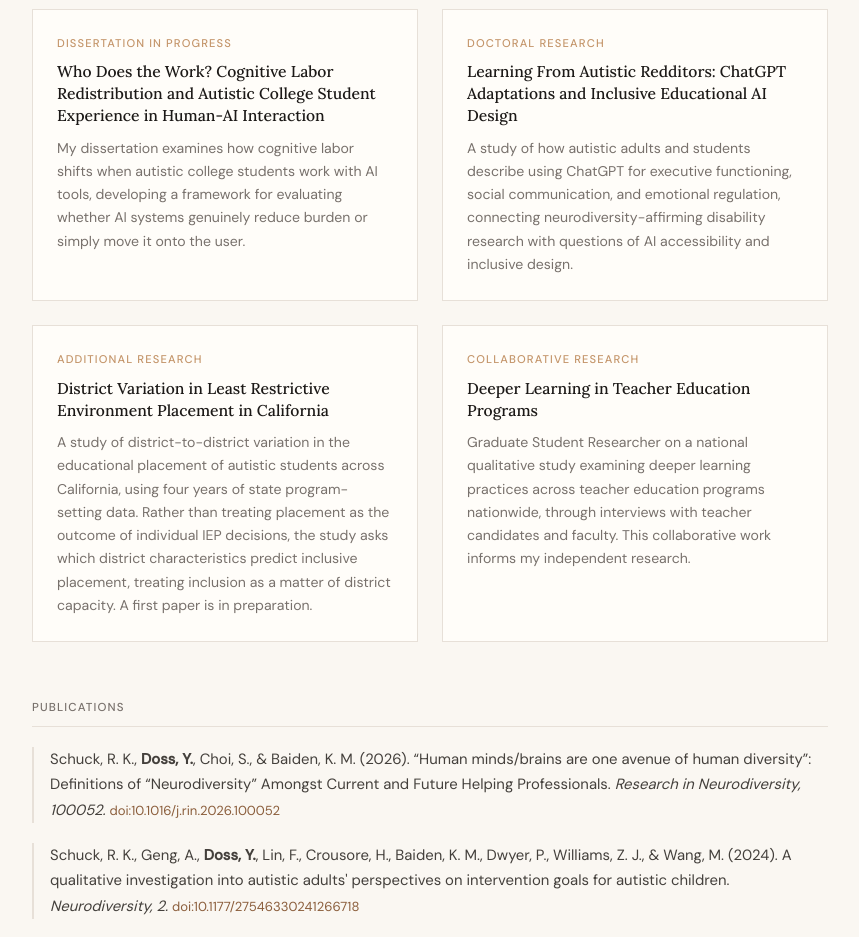
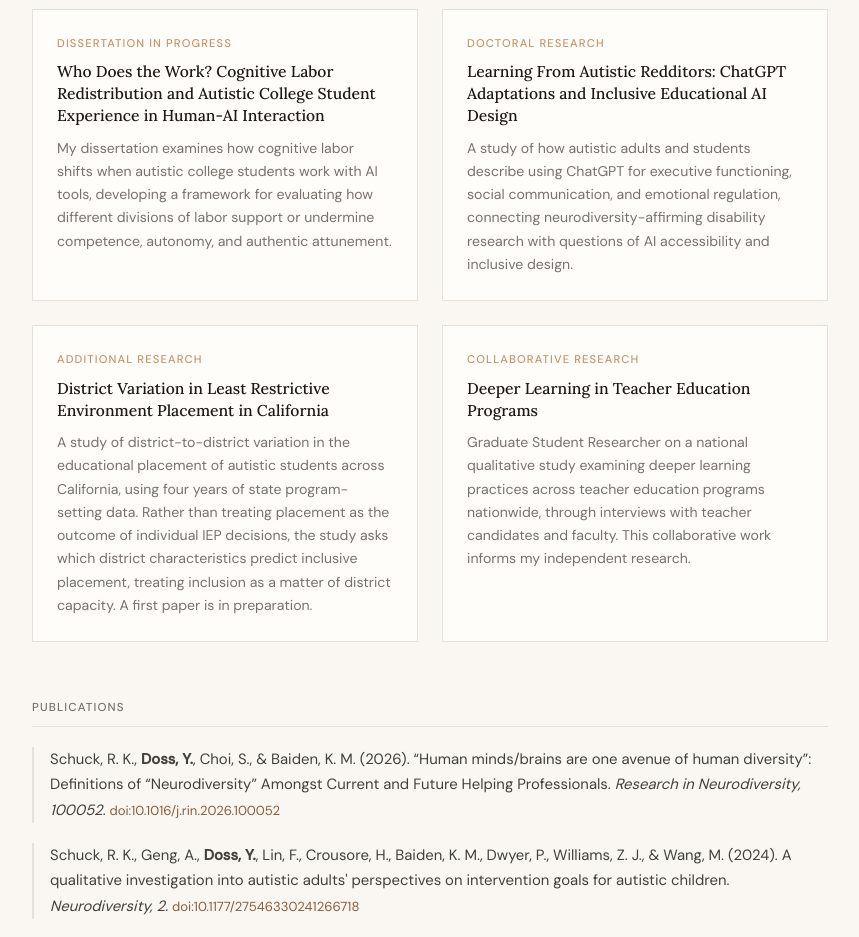
Before and after one commit to snowyploverpress/yvettedoss.github.io, a plain HTML site: page index.html in a window 1280 px wide. Shown: the part 3200-4137 px from the top of the page, without its empty margins (210-1069 px from the left). Drawn offline with Linux system fonts and the light colour scheme.

Commit message:
Update index.html

```diff
--- a/index.html
+++ b/index.html
@@ -657,7 +657,7 @@
       <div class="project-card">
         <div class="project-funder">Dissertation in progress</div>
         <h3>Who Does the Work? Cognitive Labor Redistribution and Autistic College Student Experience in Human-AI Interaction</h3>
-        <p>My dissertation examines how cognitive labor shifts when autistic college students work with AI tools, developing a framework for evaluating whether AI systems genuinely reduce burden or simply move it onto the user.</p>
+        <p>My dissertation examines how cognitive labor shifts when autistic college students work with AI tools, developing a framework for evaluating how different divisions of labor support or undermine competence, autonomy, and authentic attunement.</p>
       </div>
       <div class="project-card">
         <div class="project-funder">Doctoral research</div>
```
